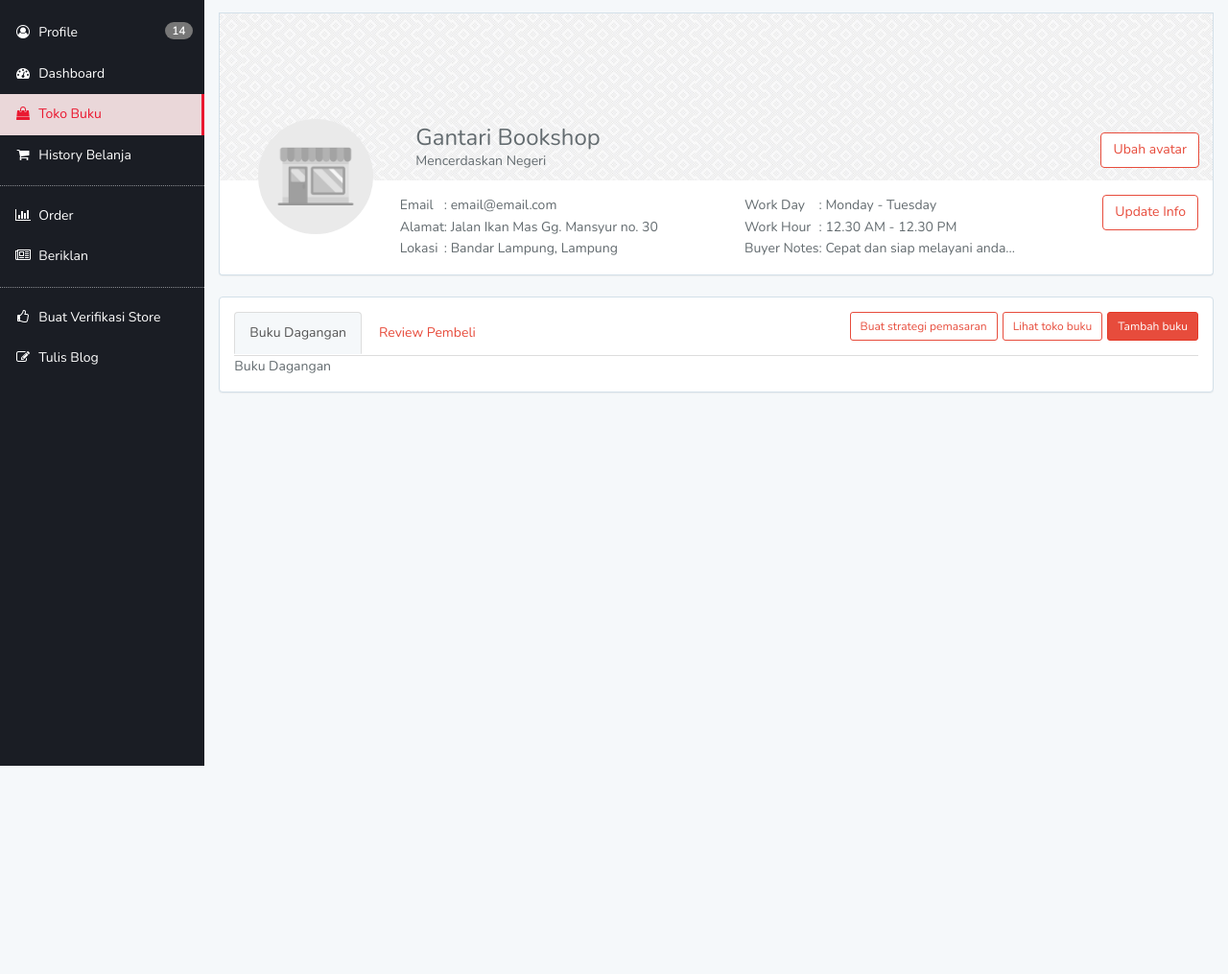
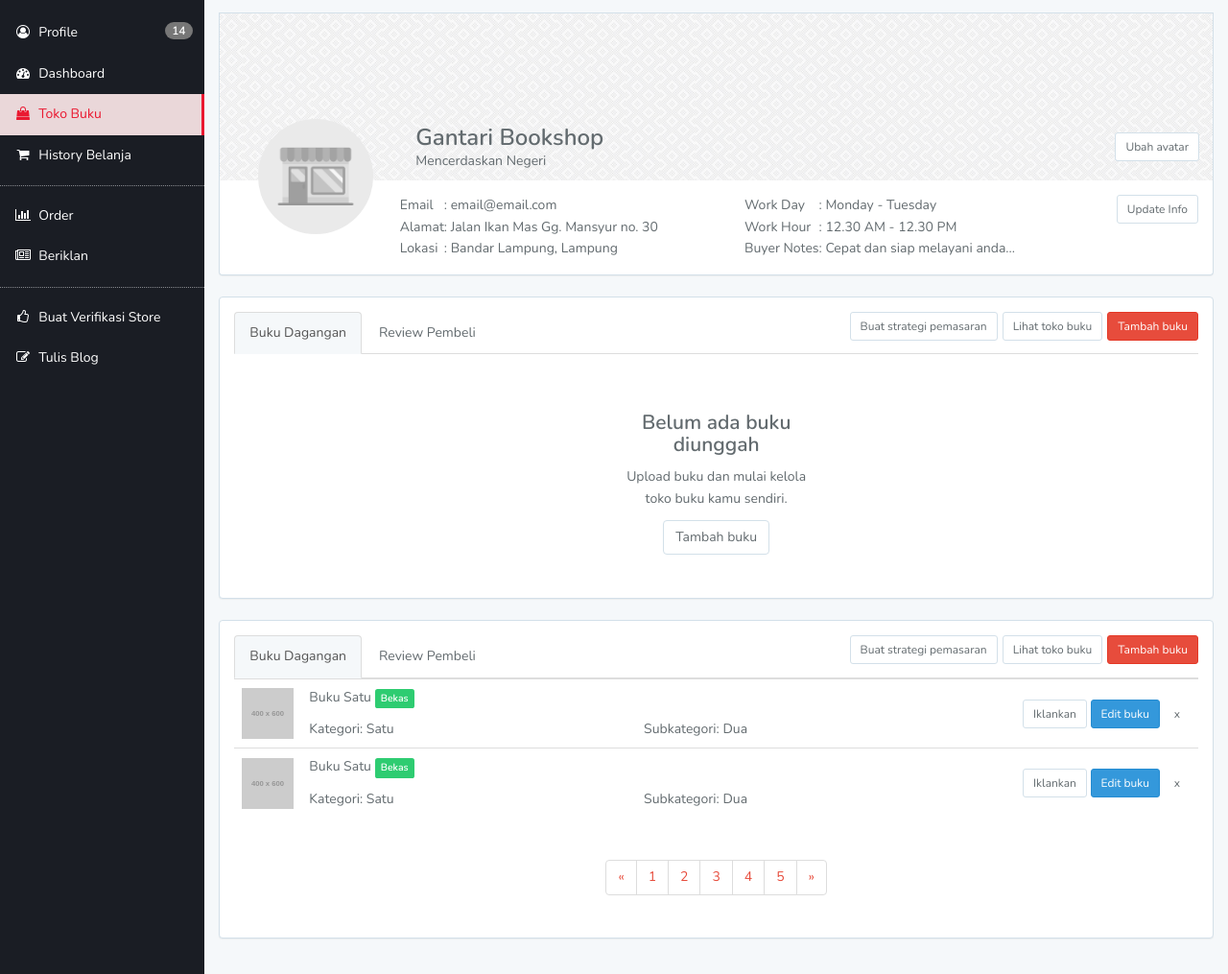
Before and after one commit to argadityars/skebbook-front, a website: page public/shop.html in a window 1280 px wide. Shown: the part 54-1069 px from the top of the page at 96% size. Before the commit the page ends 852 px from the top, so only its background shows below. Drawn offline with nearby package versions, Linux system fonts and the light colour scheme; placeholder pictures from the web are drawn by us.

Commit message:
update shop style

```diff
--- a/public/shop.html
+++ b/public/shop.html
@@ -92,8 +92,9 @@
 						<p class="shop-tagline">Mencerdaskan Negeri</p>
 
 					</div>
-					<a href="#" class="btn btn-default">Ubah avatar</a>
+					<a href="#" class="btn btn-default btn-sm">Ubah avatar</a>
 				</div>
+
                 <div class="panel panel-default panel-shop">
 
 					<div class="panel-body">
@@ -145,7 +146,7 @@
                                     </div>
 
 									<div class="col-md-2 col-lg-2">
-										<a href="#" class="btn btn-default pull-right">Update Info</a>
+										<a href="#" class="btn btn-default btn-sm pull-right">Update Info</a>
 									</div>
 
                                 </div>
@@ -156,6 +157,7 @@
                     </div>
                 </div>
 
+				<!-- Empty shop panel -->
 				<div class="panel panel-default">
 					<div class="panel-body">
 						<!-- Nav tabs -->
@@ -170,12 +172,121 @@
 
 						<!-- Tab panes -->
 						<div class="tab-content">
-							<div role="tabpanel" class="tab-pane active" id="product">Buku Dagangan</div>
+							<div role="tabpanel" class="tab-pane active" id="product">
+								<div class="shop-empty text-center">
+									<h1>Belum ada buku diunggah</h1>
+									<p>Upload buku dan mulai kelola toko buku kamu sendiri.</p>
+									<a href="create-product.html" class="btn btn-default">Tambah buku</a>
+								</div>
+							</div>
 							<div role="tabpanel" class="tab-pane" id="review">Review</div>
 						</div>
 					</div>
 				</div>
+				<!-- End of empty shop panel -->
 
+				<!-- Shop panel with product -->
+				<div class="panel panel-default">
+					<div class="panel-body">
+						<!-- Nav tabs -->
+						<ul class="nav nav-tabs" role="tablist">
+							<li role="presentation" class="active"><a href="#product" aria-controls="home" role="tab" data-toggle="tab">Buku Dagangan</a></li>
+							<li role="presentation"><a href="#review" aria-controls="profile" role="tab" data-toggle="tab">Review Pembeli</a></li>
+
+							<a href="#" class="btn btn-primary btn-sm pull-right">Tambah buku</a>
+							<a href="#" class="btn btn-default btn-sm pull-right" style="margin-right:5px">Lihat toko buku</a>
+							<a href="#" class="btn btn-default btn-sm pull-right" style="margin-right:5px">Buat strategi pemasaran</a>
+						</ul>
+
+						<!-- Tab panes -->
+						<div class="tab-content">
+							<div role="tabpanel" class="tab-pane active" id="product">
+
+								<table class="table table-hover table-product">
+									<tbody>
+										<tr>
+											<td class="img-table">
+												<img src="http://via.placeholder.com/400x600" alt="Book name" class="cover">
+											</td>
+											<td>
+												<div class="row">
+													<div class="col-xs-12 col-sm-12 col-md-12 col-lg-12">
+														<p>Buku Satu
+														<span class="label label-success">Bekas</span></p>
+													</div>
+												</div>
+
+												<div class="row">
+													<div class="col-md-6 col-lg-6">
+														Kategori: Satu
+													</div>
+
+													<div class="col-md-6 col-lg-6">
+														Subkategori: Dua
+													</div>
+												</div>
+											</td>
+											<td class="col-md-3 text-right">
+												<a href="#" class="btn btn-default btn-sm">Iklankan</a>
+												<a href="#" class="btn btn-info btn-sm">Edit buku</a>
+												<a href="#" class="btn btn-text btn-sm">x</a>
+											</td>
+										</tr>
+										<tr>
+											<td class="img-table">
+												<img src="http://via.placeholder.com/400x600" alt="Book name" class="cover">
+											</td>
+											<td>
+												<div class="row">
+													<div class="col-xs-12 col-sm-12 col-md-12 col-lg-12">
+														<p>Buku Satu
+														<span class="label label-success">Bekas</span></p>
+													</div>
+												</div>
+
+												<div class="row">
+													<div class="col-md-6 col-lg-6">
+														Kategori: Satu
+													</div>
+
+													<div class="col-md-6 col-lg-6">
+														Subkategori: Dua
+													</div>
+												</div>
+											</td>
+											<td class="col-md-3 text-right">
+												<a href="#" class="btn btn-default btn-sm">Iklankan</a>
+												<a href="#" class="btn btn-info btn-sm">Edit buku</a>
+												<a href="#" class="btn btn-text btn-sm">x</a>
+											</td>
+										</tr>
+									</tbody>
+								</table>
+								<div class="text-center">
+									<ul class="pagination">
+										<li>
+											<a href="#" aria-label="Previous">
+											<span aria-hidden="true">&laquo;</span>
+											</a>
+										</li>
+										<li><a href="#">1</a></li>
+										<li><a href="#">2</a></li>
+										<li><a href="#">3</a></li>
+										<li><a href="#">4</a></li>
+										<li><a href="#">5</a></li>
+										<li>
+											<a href="#" aria-label="Next">
+											<span aria-hidden="true">&raquo;</span>
+											</a>
+										</li>
+									</ul>
+								</div>
+							</div>
+							<div role="tabpanel" class="tab-pane" id="review">Review</div>
+						</div>
+					</div>
+				</div>
+				<!-- End of shop panel with product -->
             </div>
         </div>
 
--- a/resources/assets/sass/1-abstracts/_variables.scss
+++ b/resources/assets/sass/1-abstracts/_variables.scss
@@ -27,8 +27,8 @@ $text-color: #636b6f;
 $navbar-default-bg: #fff;
 
 // Buttons
-$btn-default-color: $brand-primary;
-$btn-default-border: $brand-primary;
+$btn-default-color: $text-color;
+$btn-default-border: $laravel-border-color;
 
 // Inputs
 $input-border: lighten($text-color, 40%);
@@ -43,3 +43,7 @@ $dashboard-sidebar-bg: #1a1d24;
 $dashboard-sidebar-color: #fff;
 $dashboard-sidebar-active-bg: #ead7d9;
 $dashboard-sidebar-active-color: #ea1830;
+
+// Table
+$table-img-width: 70px;
+$table-img-height: 70px;
--- /dev/null
+++ b/resources/assets/sass/3-base/_link.scss
@@ -0,0 +1,3 @@
+a {
+    color: $text-color;
+}
--- a/resources/assets/sass/3-base/_modules.scss
+++ b/resources/assets/sass/3-base/_modules.scss
@@ -1 +1,2 @@
-@import "fonts";
+@import "fonts",
+        "link";
--- a/resources/assets/sass/5-components/_modules.scss
+++ b/resources/assets/sass/5-components/_modules.scss
@@ -3,5 +3,3 @@
 @import 'single-form';
 @import 'list';
 @import 'panel-shop';
-@import 'banner-container',
-        'avatar-container';
--- a/resources/assets/sass/5-components/_panel-shop.scss
+++ b/resources/assets/sass/5-components/_panel-shop.scss
@@ -1,15 +1,44 @@
+@import "avatar-container",
+        "banner-container";
+
 .panel-shop {
     border-top-left-radius: 0;
     border-top-right-radius: 0;
     border-top: 0;
+}
 
-    // .avatar-container {
-    //     position: absolute;
-    //     bottom: -40px;
-    //     left: 40px;
+.shop-empty {
+    margin: $grid-gutter-width 40%;
 
-    //     img {
-    //         max-width: 120px;
-    //     }
-    // }
+    h1 {
+        font-size: 1.5em;
+        font-weight: 600;
+    }
 }
+
+.img-table {
+    width: $table-img-width;
+    height: $table-img-height;
+
+    img {
+        height: 100%;
+    }
+
+    img[class] {
+        width: 100%;
+    }
+
+    .cover {
+        object-fit: cover;
+    }
+}
+
+.table-product {
+    tbody > tr > td {
+        vertical-align: middle;
+    }
+
+    .btn {
+        margin-bottom: 0;
+    }
+}
--- a/resources/assets/sass/6-pages/_shop-create.scss
+++ b/resources/assets/sass/6-pages/_shop-create.scss
@@ -1,21 +1,22 @@
 .dashboard-content {
+
     h1, h3 {
-        font-style: strong;
+        font-weight: 600;
+    }
+
+    h1 {
+        margin-top: $grid-gutter-width*2;
     }
 
     h3 {
         margin-bottom: $grid-gutter-width;
     }
 
+    h4 {
+        line-height: 24pt;
+    }
+
     hr {
         margin: $grid-gutter-width 0;
     }
-
-    .btn {
-        margin-bottom: $grid-gutter-width/2;
-    }
-
-    .btn-text {
-        color: $text-color;
-    }
 }
```
Also changed, not shown: public/shop-create.html (+1 -1 lines), public/css/app.css.
